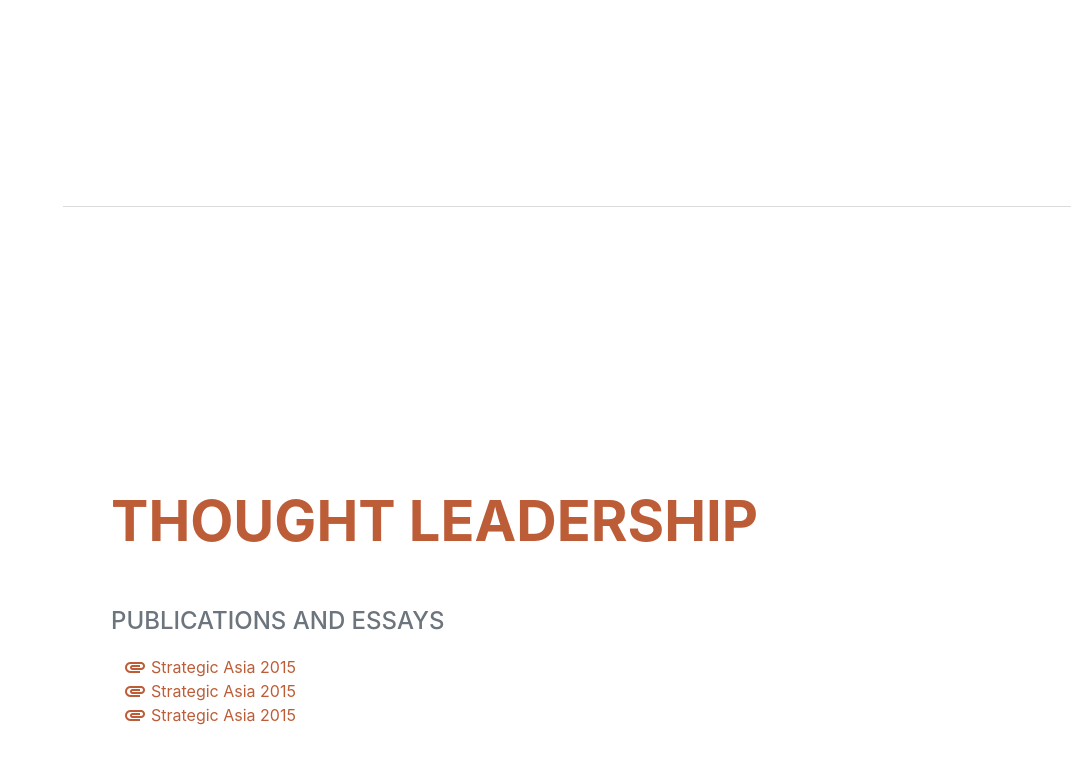
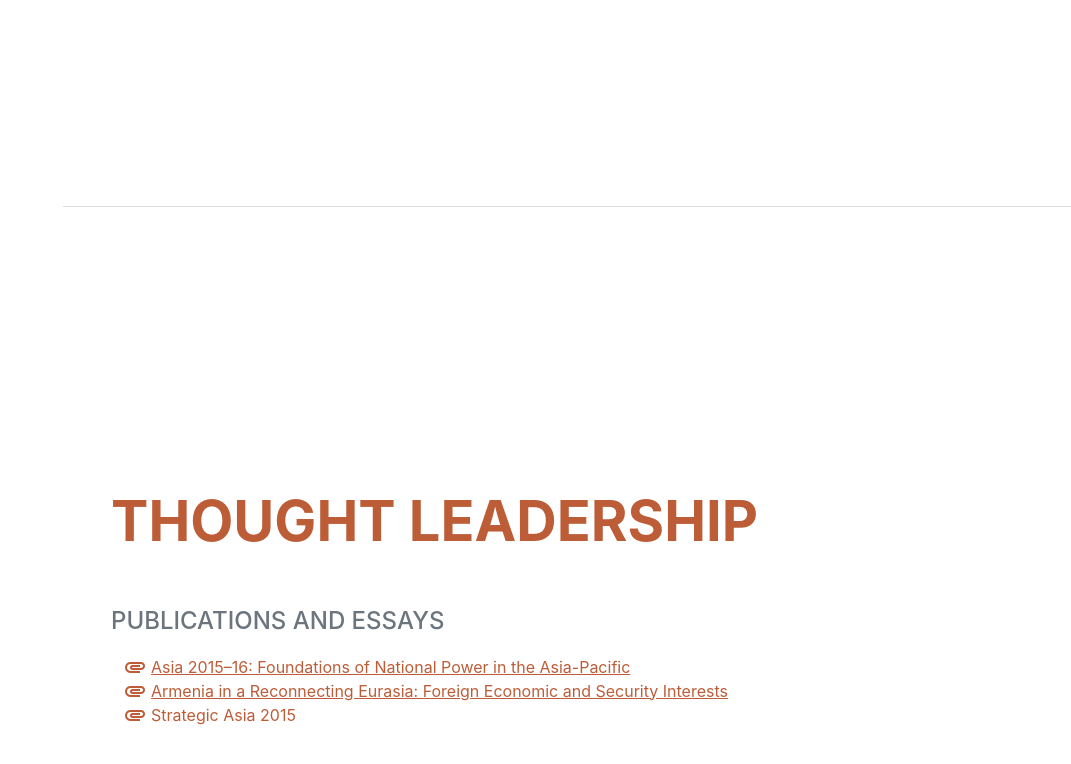
Before and after one commit to ns1310/website_project, a plain HTML site: page index.html in a window 1280 px wide. Shown: the part 2923-3687 px from the top of the page, without its empty margins (209-1280 px from the left). Drawn offline with nearby package versions, Linux system fonts and the light colour scheme; a web font is replaced by a local one.

Commit message:
Update index.html

```diff
--- a/index.html
+++ b/index.html
@@ -161,11 +161,11 @@
                     <ul class="fa-ul mb-0">
                         <li>
                             <span class="fa-li"><i class="material-icons">attachment</i></span>
-                           Strategic Asia 2015
+                            <a href="https://muse.jhu.edu/book/52370" target="_blank"> Asia 2015–16: Foundations of National Power in the Asia-Pacific </a>
                         </li>
                         <li>
                             <span class="fa-li"><i class="material-icons">attachment</i></span>
-                           Strategic Asia 2015
+                            <a href="https://csis-website-prod.s3.amazonaws.com/s3fs-public/publication/160622_Kuchins_AmeniaReconnectingEurasia_Web.pdf" target="_blank"> Armenia in a Reconnecting Eurasia: Foreign Economic and Security Interests </a>
                         </li>
                         <li>
                             <span class="fa-li"><i class="material-icons">attachment</i></span>
```
